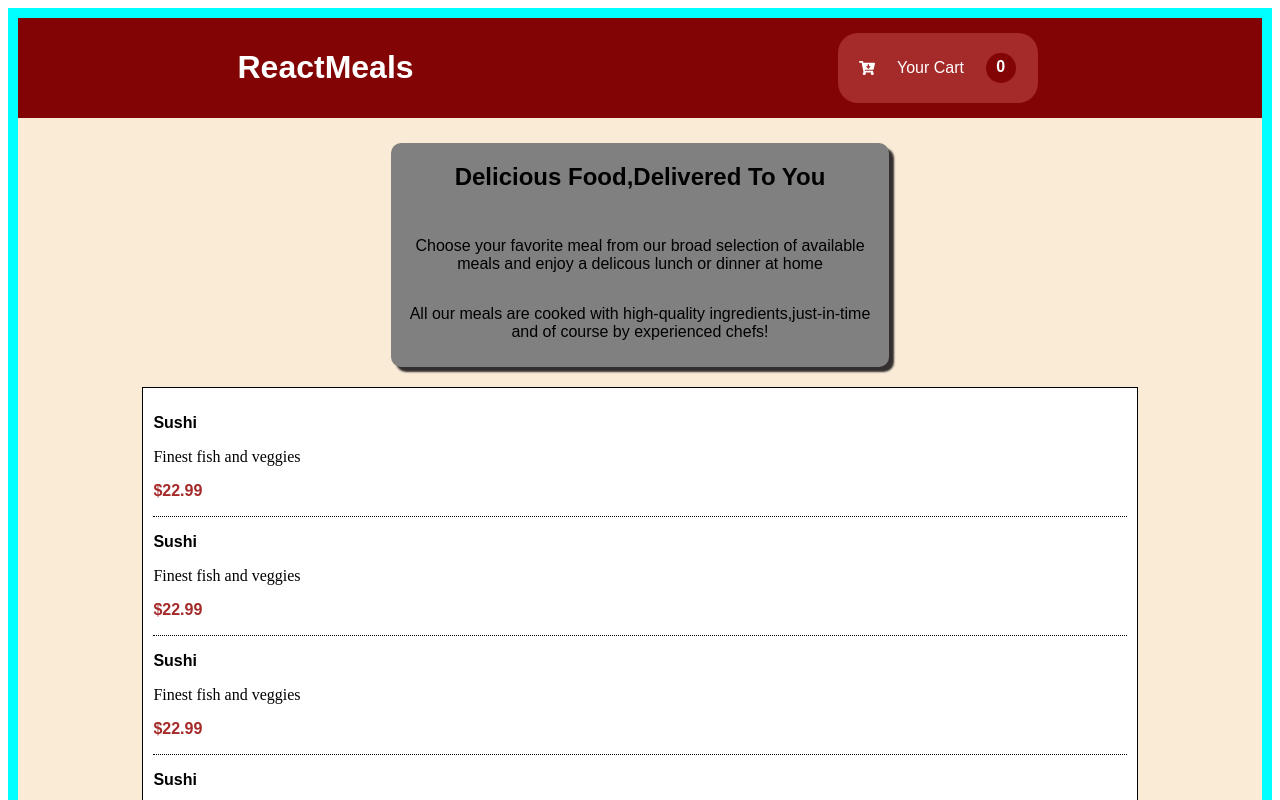
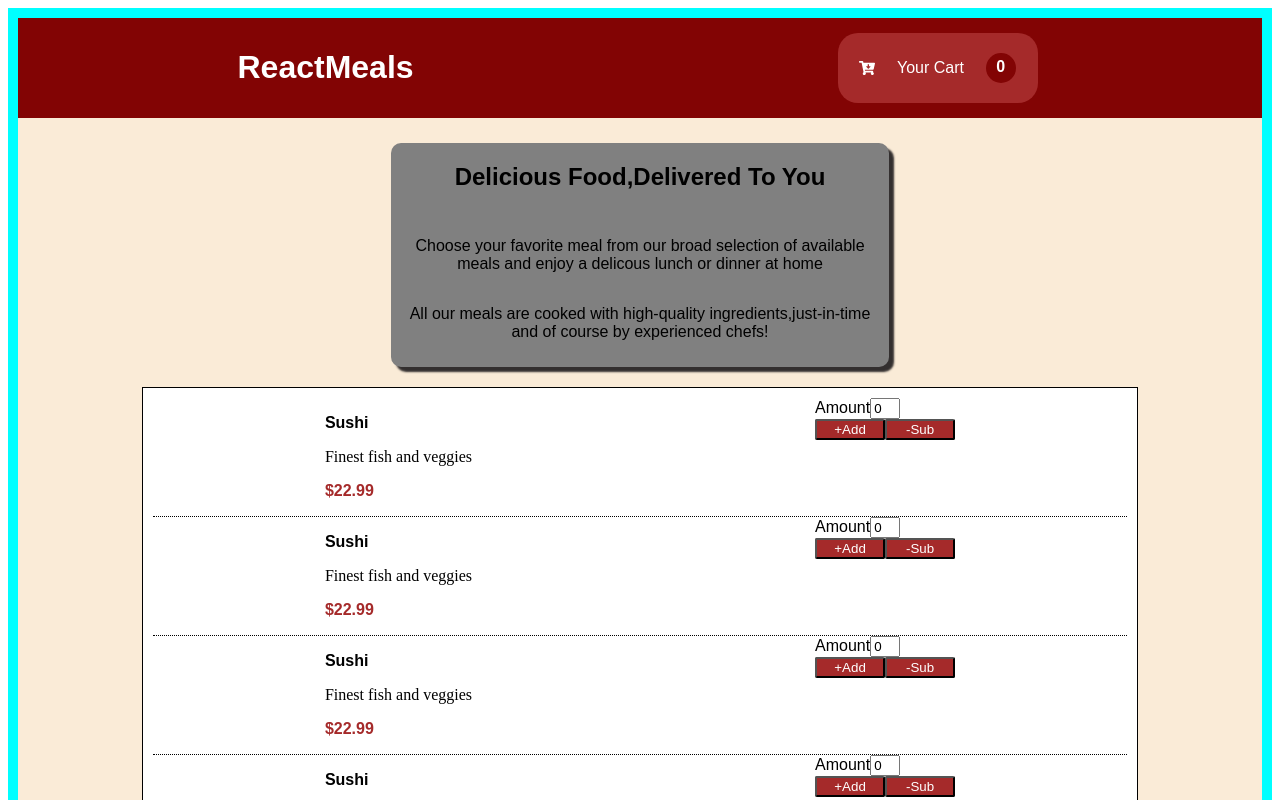
Before and after one commit to SuchiBankoti/restaurant-websit, a React (Create React App) app: page / in a window 1280 px wide. Shown: the top 800 px of the page. Built offline with nearby package versions, Linux system fonts and the light colour scheme.

Commit message:
readonly input usereducer for functionality in add and sub button

```diff
--- /dev/null
+++ b/src/Components/Form.css
@@ -0,0 +1,20 @@
+* {
+  box-sizing: border-box;
+}
+.form {
+  display: flex;
+  flex-direction: column;
+}
+.add-btn,
+.sub-btn {
+  background-color: brown;
+  width: 70px;
+  border-radius: 2px;
+  color: white;
+}
+.btns {
+  display: flex;
+}
+input {
+  width: 30px;
+}
--- /dev/null
+++ b/src/Components/Form.js
@@ -0,0 +1,35 @@
+import React, { useReducer } from "react";
+import "./Form.css";
+export default function Form() {
+  // const [amount, setAmount] = useState(0);
+  function reducer(state, action) {
+    switch (action) {
+      case "add":
+        return state + 1;
+      case "sub":
+        return state - 1;
+      default:
+        console.log("unexpected error in switch");
+    }
+  }
+  const [amount, dispatch] = useReducer(reducer, 0);
+
+  return (
+    <div className="form">
+      <form>
+        <label>
+          Amount
+          <input type="text" value={amount} readOnly></input>
+        </label>
+      </form>
+      <div className="btns">
+        <button className="add-btn" onClick={() => dispatch("add")}>
+          +Add
+        </button>
+        <button className="sub-btn" onClick={() => dispatch("sub")}>
+          -Sub
+        </button>
+      </div>
+    </div>
+  );
+}
--- a/src/Components/MenuItem.css
+++ b/src/Components/MenuItem.css
@@ -1,8 +1,10 @@
 * {
   box-sizing: border-box;
 }
-.item {
+.item-container {
   border-bottom: 1px dotted black;
+  display: flex;
+  justify-content: space-around;
 }
 .item-name {
   font-weight: bolder;
--- a/src/Components/MenuItem.js
+++ b/src/Components/MenuItem.js
@@ -1,12 +1,16 @@
 import React from "react";
+import Form from "./Form";
 import "./MenuItem.css";
 export default function MenuItem(props) {
   const { item } = props;
   return (
-    <div className="item">
-      <p className="item-name">{item.name}</p>
-      <p className="item-des">{item.description}</p>
-      <p className="item-price">{item.price}</p>
+    <div className="item-container">
+      <div className="item">
+        <p className="item-name">{item.name}</p>
+        <p className="item-des">{item.description}</p>
+        <p className="item-price">{item.price}</p>
+      </div>
+      <Form />
     </div>
   );
 }
```
